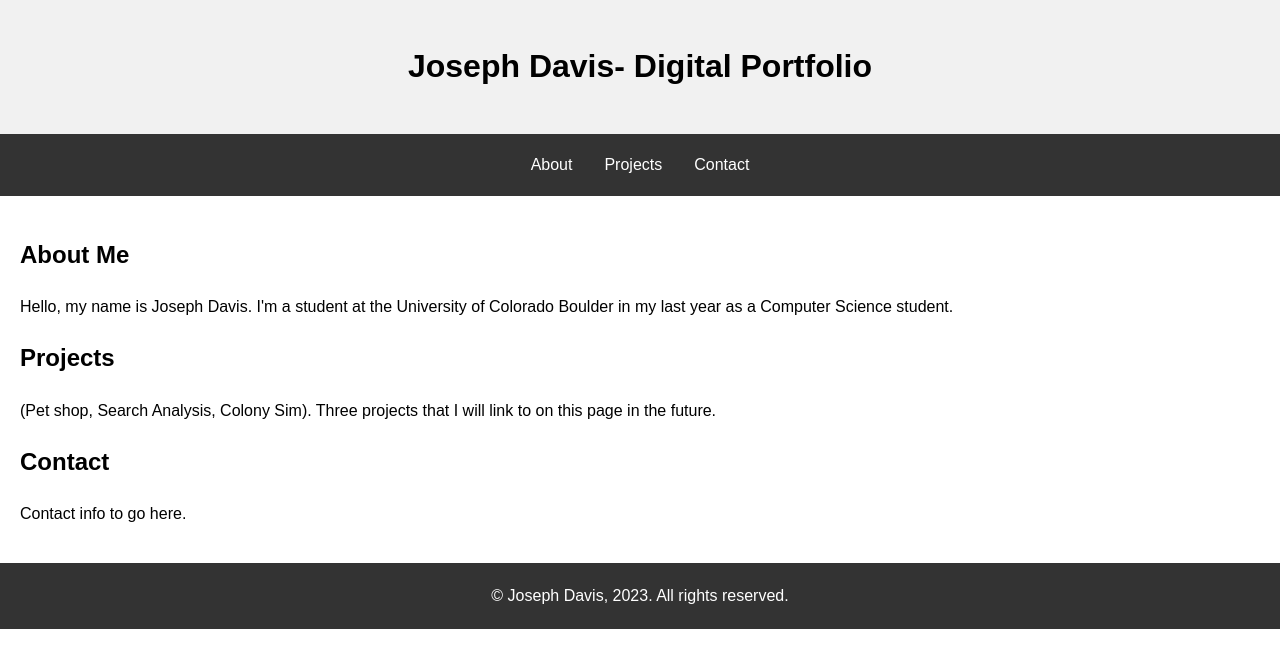
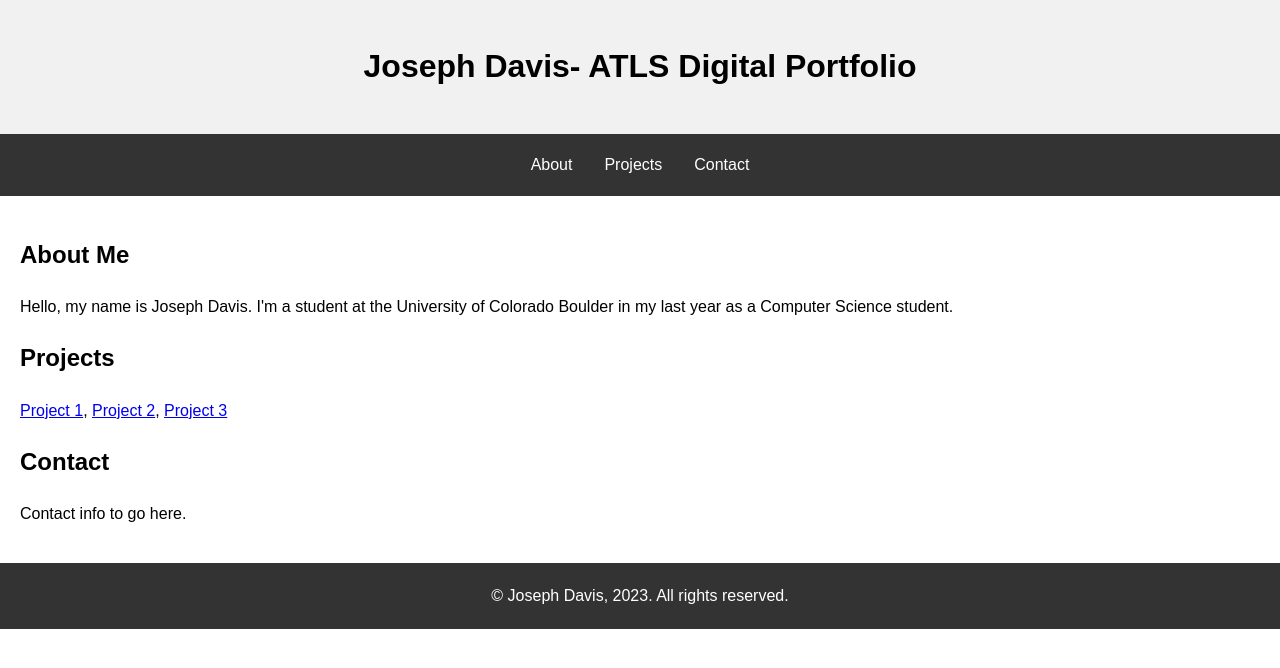
Before and after one commit to jdavis4638/jdavis4638.github.io, a plain HTML site: page index.html in a window 1280 px wide. Drawn offline with Linux system fonts and the light colour scheme.

Commit message:
Update index.html

```diff
--- a/index.html
+++ b/index.html
@@ -43,7 +43,7 @@
 </head>
 <body>
   <header>
-    <h1>Joseph Davis- Digital Portfolio</h1>
+    <h1>Joseph Davis- ATLS Digital Portfolio</h1>
   </header>
 
   <nav>
@@ -63,7 +63,9 @@
     <section id="projects">
       <h2>Projects</h2>
       <p>
-        (Pet shop, Search Analysis, Colony Sim). Three projects that I will link to on this page in the future.
+        <p>
+          <a href="project1.html">Project 1</a>, <a href="project2.html">Project 2</a>, <a href="project3.html">Project 3</a>
+        </p>
       </p>
     </section>
 
```
